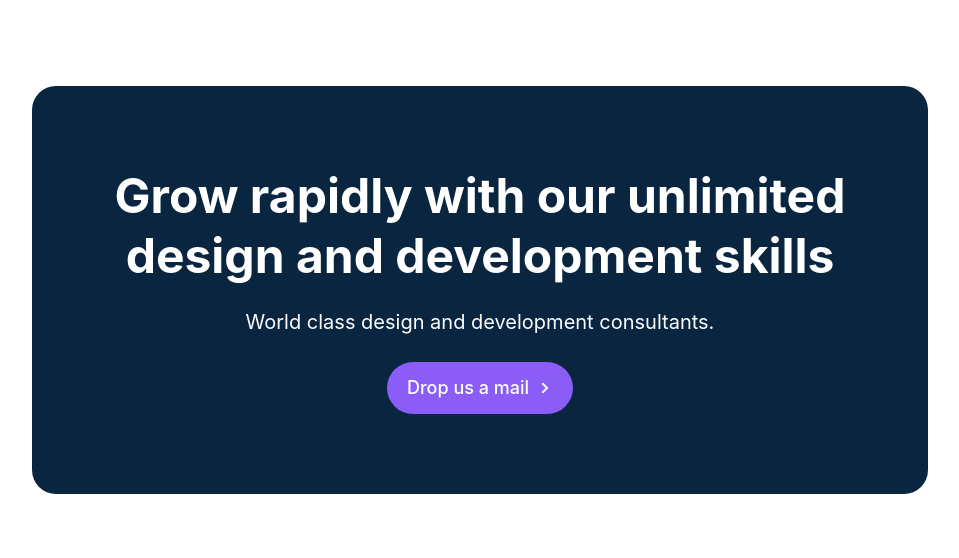
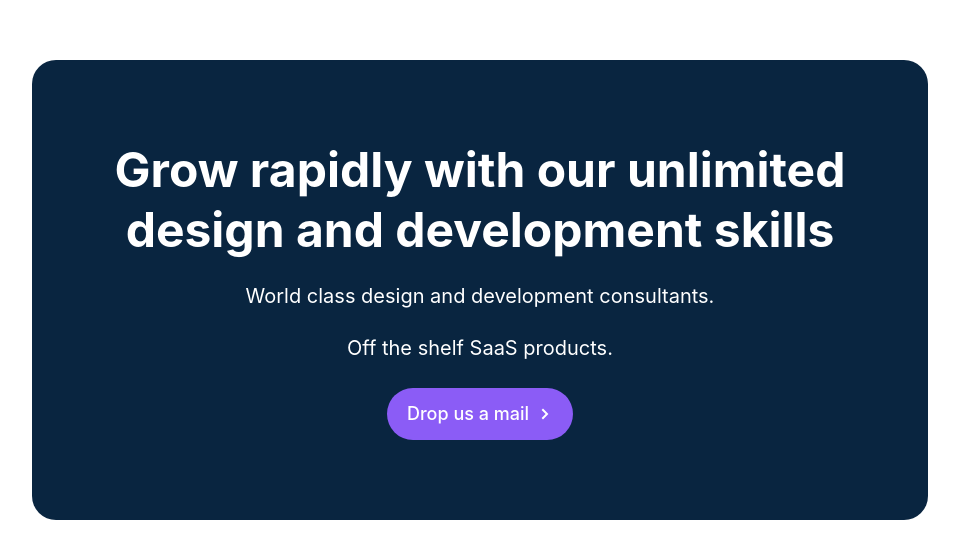
Before and after one commit to paulmorar/devpill.dk, a Next.js app: page / in a window 1280 px wide. Shown: the part 110-668 px from the top of the page, without its empty margins (160-1119 px from the left). Built offline with nearby package versions, Linux system fonts and the light colour scheme.

Commit message:
Update head

```diff
--- a/pages/index.tsx
+++ b/pages/index.tsx
@@ -6,10 +6,10 @@ export default function Home() {
     return (
         <div className="h-screen flex justify-center items-center">
             <Head>
-                <title>Create Next App</title>
+                <title>DevPill.dk</title>
                 <meta
                     name="description"
-                    content="Generated by create next app"
+                    content="You next generation solutions"
                 />
                 <link rel="icon" href="/favicon.ico" />
             </Head>
@@ -22,6 +22,9 @@ export default function Home() {
                     </h2>
                     <p className="mt-5 text-xl leading-8 text-white">
                         World class design and development consultants.
+                    </p>
+                    <p className="mt-5 text-xl leading-8 text-white">
+                        Off the shelf SaaS products.
                     </p>
                     <div className="mt-6 flex items-center justify-center gap-4">
                         <a
```
